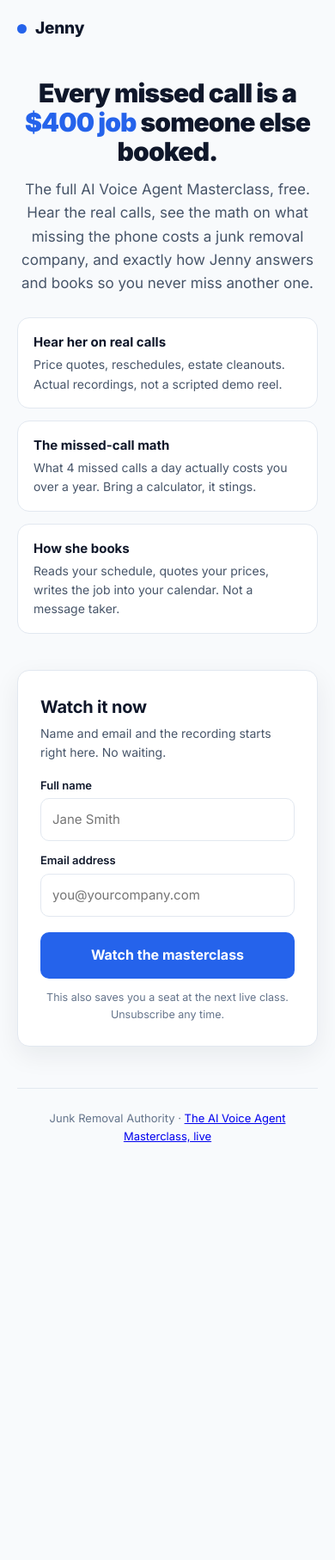
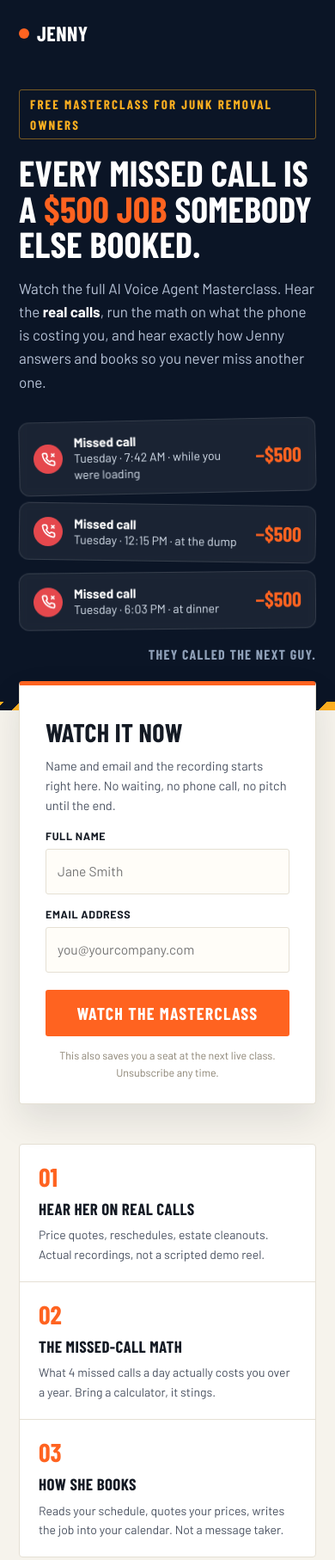
Before and after one commit to rlgodbold/jenny-webinar, a website: page public/watch.html in a window 390 px wide. Shown: the top 1814 px of the page at 86% size. Before the commit the page ends 1371 px from the top, so only its background shows below. Drawn offline with nearby package versions, Linux system fonts and the light colour scheme; a web font is replaced by a local one.

Commit message:
Redesign /watch: industrial identity, $500 correction
- Missed-call math corrected to $500 per job (page + ads plan).
- New visual identity so it stops looking like a template: Barlow
  Condensed display type, dark navy hero, safety-orange accent,
  hazard-stripe rules, and a missed-call notification stack as the
  hero device (three calls, each stamped with the -$500 that walked).
- Post-signup offer block matches the same language.
- Flex min-width fix so the notification cards wrap on mobile.
- Functionality untouched: same form ids, /api/register wiring, UTM
  source tagging, and DEMO_LINK/DEMO_FALLBACK marker gating.

Co-Authored-By: Claude Opus 5 <noreply@anthropic.com>

```diff
--- a/public/watch.html
+++ b/public/watch.html
@@ -7,67 +7,128 @@
 <meta name="description" content="The full AI Voice Agent Masterclass for junk removal owners, free. Hear real calls, see what missed calls cost, and how Jenny answers and books for $750 a month." />
 <link rel="preconnect" href="https://fonts.googleapis.com">
 <link rel="preconnect" href="https://fonts.gstatic.com" crossorigin>
-<link href="https://fonts.googleapis.com/css2?family=Inter:wght@400;500;600;700;800;900&display=swap" rel="stylesheet">
+<link href="https://fonts.googleapis.com/css2?family=Barlow+Condensed:wght@600;700;800&family=Barlow:wght@400;500;600;700&display=swap" rel="stylesheet">
 <style>
-  :root{--bg:#f8fafc;--card:#ffffff;--line:#e2e8f0;--ink:#0f172a;--body:#475569;--muted:#64748b;
-        --blue:#2563eb;--blue-d:#1d4ed8;--radius:14px;--shadow:0 10px 30px rgba(15,23,42,.07)}
+  :root{--navy:#0b1526;--navy2:#101d33;--paper:#f6f3ec;--card:#ffffff;--line:#e5e0d4;
+        --ink:#141a24;--body:#4a5261;--muted:#8a8272;
+        --org:#ff6320;--org-d:#e5511a;--amber:#ffb020;--green:#1d9e57;
+        --cond:'Barlow Condensed',sans-serif;--sans:'Barlow',sans-serif}
   *{box-sizing:border-box;margin:0;padding:0}
-  body{font-family:'Inter',-apple-system,Segoe UI,Roboto,sans-serif;background:var(--bg);color:var(--body);line-height:1.6;-webkit-font-smoothing:antialiased}
-  .wrap{max-width:960px;margin:0 auto;padding:0 20px}
-  .topbar{display:flex;align-items:center;justify-content:space-between;padding:18px 0}
-  .brand{display:flex;align-items:center;gap:10px;font-weight:800;font-size:19px;letter-spacing:-.01em;color:var(--ink);text-decoration:none}
-  .brand .dot{width:11px;height:11px;border-radius:50%;background:var(--blue)}
-  h1{font-size:clamp(30px,5vw,46px);line-height:1.12;letter-spacing:-.03em;color:var(--ink);font-weight:900;margin-bottom:14px}
-  .accent{color:var(--blue)}
-  .sub{font-size:17px;max-width:640px;margin:0 auto 8px}
-  .hero{text-align:center;padding:26px 0 8px}
-  .points{display:grid;grid-template-columns:repeat(3,1fr);gap:14px;margin:26px 0 8px;text-align:left}
-  .pt{background:var(--card);border:1px solid var(--line);border-radius:var(--radius);padding:16px 18px;font-size:14px}
-  .pt b{display:block;color:var(--ink);margin-bottom:3px;font-size:15px}
-  .panel{background:var(--card);border:1px solid var(--line);border-radius:var(--radius);box-shadow:var(--shadow);padding:26px;max-width:460px;margin:26px auto}
-  .panel h2{color:var(--ink);font-size:20px;letter-spacing:-.01em;margin-bottom:4px}
-  .panel .lead{font-size:14px;margin-bottom:16px}
-  label{display:block;font-size:13px;font-weight:600;color:var(--ink);margin:12px 0 5px}
-  input{width:100%;border:1.5px solid var(--line);border-radius:10px;padding:12px 13px;font:inherit;font-size:15px}
-  input:focus{outline:none;border-color:var(--blue)}
-  button{width:100%;margin-top:18px;background:var(--blue);color:#fff;border:0;border-radius:10px;padding:14px;font:inherit;font-size:16px;font-weight:700;cursor:pointer}
-  button:hover{background:var(--blue-d)}
+  body{font-family:var(--sans);background:var(--paper);color:var(--body);line-height:1.6;-webkit-font-smoothing:antialiased}
+  .wrap{max-width:1060px;margin:0 auto;padding:0 22px}
+
+  /* ── dark hero ── */
+  .hero{background:var(--navy);color:#b8c4d8;position:relative;overflow:hidden}
+  .hero:after{content:"";position:absolute;left:0;right:0;bottom:0;height:10px;
+    background:repeating-linear-gradient(-45deg,var(--amber) 0 14px,var(--navy) 14px 28px)}
+  .topbar{display:flex;align-items:center;justify-content:space-between;padding:20px 0}
+  .brand{display:flex;align-items:center;gap:9px;font-family:var(--cond);font-weight:800;font-size:24px;letter-spacing:.02em;color:#fff;text-decoration:none;text-transform:uppercase}
+  .brand .dot{width:12px;height:12px;border-radius:50%;background:var(--org)}
+  .kick{display:inline-block;font-family:var(--cond);font-weight:700;font-size:15px;letter-spacing:.14em;text-transform:uppercase;color:var(--amber);border:1.5px solid rgba(255,176,32,.45);padding:4px 12px;border-radius:3px;margin-bottom:18px}
+  .hgrid{display:grid;grid-template-columns:1.15fr .85fr;gap:44px;align-items:center;padding:34px 0 58px}
+  h1{font-family:var(--cond);font-weight:800;font-size:clamp(42px,6vw,68px);line-height:.98;letter-spacing:.005em;color:#fff;text-transform:uppercase;margin-bottom:18px}
+  h1 .flag{color:var(--org)}
+  .sub{font-size:17px;max-width:520px;color:#b8c4d8}
+  .sub b{color:#fff}
+
+  /* missed-call stack */
+  .stack{display:flex;flex-direction:column;gap:12px}
+  .mc{background:rgba(255,255,255,.06);border:1px solid rgba(255,255,255,.12);backdrop-filter:blur(4px);
+      border-radius:12px;padding:13px 16px;display:flex;align-items:center;gap:13px;color:#dbe4f0}
+  .mc:nth-child(1){transform:rotate(-1.2deg)}
+  .mc:nth-child(2){transform:rotate(.8deg) translateX(10px)}
+  .mc:nth-child(3){transform:rotate(-.6deg)}
+  .mc .ic{width:34px;height:34px;border-radius:50%;background:#e5484d;display:flex;align-items:center;justify-content:center;flex:none}
+  .mc .ic svg{width:17px;height:17px}
+  .mc .t{font-size:14px;line-height:1.35;flex:1;min-width:0}
+  .mc .t b{display:block;color:#fff;font-size:15px}
+  .mc .loss{margin-left:8px;font-family:var(--cond);font-weight:800;font-size:24px;color:var(--org);white-space:nowrap}
+  .stackcap{font-family:var(--cond);font-weight:700;font-size:16px;letter-spacing:.08em;text-transform:uppercase;color:#8fa0b8;text-align:right;margin-top:4px}
+
+  /* ── form band ── */
+  .band{background:var(--paper);padding:0 0 8px}
+  .panel{background:var(--card);border:1px solid var(--line);border-radius:4px;border-top:5px solid var(--org);
+         box-shadow:0 18px 40px rgba(20,26,36,.10);padding:30px 30px 26px;max-width:520px;margin:-34px auto 0;position:relative;z-index:2}
+  .panel h2{font-family:var(--cond);font-weight:800;font-size:30px;letter-spacing:.01em;color:var(--ink);text-transform:uppercase;margin-bottom:4px}
+  .panel .lead{font-size:14.5px;margin-bottom:14px}
+  label{display:block;font-size:12.5px;font-weight:700;letter-spacing:.05em;text-transform:uppercase;color:var(--ink);margin:13px 0 5px}
+  input{width:100%;border:1.5px solid var(--line);border-radius:3px;padding:13px 13px;font:inherit;font-size:15.5px;background:#fffdf8}
+  input:focus{outline:none;border-color:var(--org)}
+  button{width:100%;margin-top:20px;background:var(--org);color:#fff;border:0;border-radius:3px;padding:15px;
+         font-family:var(--cond);font-weight:800;font-size:20px;letter-spacing:.06em;text-transform:uppercase;cursor:pointer}
+  button:hover{background:var(--org-d)}
   button:disabled{opacity:.6;cursor:default}
-  .err{background:#fef2f2;border:1px solid #fecaca;color:#b91c1c;font-size:14px;padding:11px 13px;border-radius:9px;margin-top:14px;display:none}
+  .err{background:#fef2f2;border:1px solid #fecaca;color:#b91c1c;font-size:14px;padding:11px 13px;border-radius:3px;margin-top:14px;display:none}
   .fine{font-size:12.5px;color:var(--muted);margin-top:12px;text-align:center}
-  .videosec{display:none;padding:10px 0 6px}
-  .videowrap{position:relative;width:100%;aspect-ratio:16/9;border-radius:var(--radius);overflow:hidden;background:#0f172a;box-shadow:var(--shadow)}
+
+  /* ── what's inside ── */
+  .points{display:grid;grid-template-columns:repeat(3,1fr);gap:0;margin:46px 0 10px;border:1px solid var(--line);border-radius:4px;overflow:hidden;background:var(--card)}
+  .pt{padding:22px 22px 20px;font-size:14px;border-left:1px solid var(--line)}
+  .pt:first-child{border-left:0}
+  .pt .n{font-family:var(--cond);font-weight:800;font-size:30px;color:var(--org);line-height:1;display:block;margin-bottom:8px}
+  .pt b{display:block;font-family:var(--cond);font-weight:700;font-size:19px;letter-spacing:.02em;text-transform:uppercase;color:var(--ink);margin-bottom:4px}
+
+  /* ── video + offer ── */
+  .videosec{display:none;padding:34px 0 6px}
+  .videowrap{position:relative;width:100%;aspect-ratio:16/9;border-radius:4px;overflow:hidden;background:var(--navy);box-shadow:0 18px 40px rgba(20,26,36,.14)}
   .videowrap iframe{position:absolute;inset:0;width:100%;height:100%;border:0}
-  .offer{background:#0b1f3a;color:#cfe0fb;border-radius:var(--radius);padding:26px;margin:30px auto;max-width:640px;text-align:center}
-  .offer h3{color:#fff;font-size:22px;letter-spacing:-.01em;margin-bottom:6px}
-  .offer .price{font-size:44px;font-weight:900;color:#fff;letter-spacing:-.02em;line-height:1;margin:10px 0 2px}
-  .offer .per{font-size:15px;color:#cfe0fb}
-  .offer .mb{display:inline-block;background:#eefaf1;color:#12803f;border-radius:8px;padding:8px 14px;font-weight:700;font-size:14px;margin:14px 0 4px}
-  .offer .req{font-size:13px;color:#9db8dd;margin-top:12px}
-  .cta{display:inline-block;background:var(--blue);color:#fff;text-decoration:none;font-weight:700;border-radius:10px;padding:14px 26px;margin-top:16px;font-size:16px}
-  .nextup{border:1px solid var(--line);background:#eff6ff;border-radius:10px;padding:12px 16px;margin:10px auto 0;max-width:460px;font-size:14px}
+  .nextup{border:1px solid var(--line);background:var(--card);border-left:4px solid var(--amber);border-radius:3px;padding:12px 16px;margin:16px auto 0;max-width:560px;font-size:14px}
   .nextup b{color:var(--ink)}
-  footer{border-top:1px solid var(--line);margin-top:48px;padding:24px 0 40px;text-align:center;font-size:13px;color:var(--muted)}
-  @media(max-width:680px){.points{grid-template-columns:1fr}}
+  .offer{background:var(--navy);color:#b8c4d8;border-radius:4px;padding:34px 30px;margin:34px auto;max-width:640px;text-align:center;position:relative;overflow:hidden}
+  .offer:before{content:"";position:absolute;left:0;right:0;top:0;height:8px;
+    background:repeating-linear-gradient(-45deg,var(--amber) 0 14px,var(--navy) 14px 28px)}
+  .offer h3{font-family:var(--cond);font-weight:800;font-size:30px;letter-spacing:.02em;color:#fff;text-transform:uppercase;margin-bottom:2px}
+  .offer .price{font-family:var(--cond);font-weight:800;font-size:76px;color:var(--org);letter-spacing:0;line-height:1;margin:12px 0 0}
+  .offer .per{font-size:15px;color:#b8c4d8}
+  .offer .mb{display:inline-block;background:rgba(29,158,87,.16);border:1px solid rgba(29,158,87,.5);color:#5fd394;border-radius:3px;padding:9px 15px;font-weight:600;font-size:14px;margin:16px 0 4px}
+  .offer .req{font-size:13px;color:#8fa0b8;margin-top:13px;max-width:460px;margin-left:auto;margin-right:auto}
+  .cta{display:inline-block;background:var(--org);color:#fff;text-decoration:none;border-radius:3px;padding:15px 30px;margin-top:18px;
+       font-family:var(--cond);font-weight:800;font-size:20px;letter-spacing:.06em;text-transform:uppercase}
+  .cta:hover{background:var(--org-d)}
+  footer{border-top:1px solid var(--line);margin-top:52px;padding:24px 0 42px;text-align:center;font-size:13px;color:var(--muted)}
+  footer a{color:var(--muted)}
+  @media(max-width:820px){
+    .hgrid{grid-template-columns:1fr;gap:30px;padding:26px 0 52px}
+    .points{grid-template-columns:1fr}
+    .pt{border-left:0;border-top:1px solid var(--line)}
+    .pt:first-child{border-top:0}
+    .mc:nth-child(2){transform:rotate(.8deg)}
+  }
 </style>
 </head>
 <body>
+
+<header class="hero">
   <div class="wrap">
-  <div class="topbar"><a class="brand" href="/"><span class="dot"></span> Jenny</a></div>
-
-  <div class="hero" id="heroBlock">
-    <h1>Every missed call is a <span class="accent">$400 job</span> someone else booked.</h1>
-    <p class="sub">The full AI Voice Agent Masterclass, free. Hear the real calls, see the math on what missing the phone costs a junk removal company, and exactly how Jenny answers and books so you never miss another one.</p>
-    <div class="points">
-      <div class="pt"><b>Hear her on real calls</b>Price quotes, reschedules, estate cleanouts. Actual recordings, not a scripted demo reel.</div>
-      <div class="pt"><b>The missed-call math</b>What 4 missed calls a day actually costs you over a year. Bring a calculator, it stings.</div>
-      <div class="pt"><b>How she books</b>Reads your schedule, quotes your prices, writes the job into your calendar. Not a message taker.</div>
+    <div class="topbar">
+      <a class="brand" href="/"><span class="dot"></span> Jenny</a>
+    </div>
+    <div class="hgrid" id="heroBlock">
+      <div>
+        <span class="kick">Free masterclass for junk removal owners</span>
+        <h1>Every missed call is a <span class="flag">$500 job</span> somebody else booked.</h1>
+        <p class="sub">Watch the full AI Voice Agent Masterclass. Hear the <b>real calls</b>, run the math on what the phone is costing you, and hear exactly how Jenny answers and books so you never miss another one.</p>
+      </div>
+      <div>
+        <div class="stack" aria-hidden="true">
+          <div class="mc"><span class="ic"><svg viewBox="0 0 24 24" fill="none" stroke="#fff" stroke-width="2.4" stroke-linecap="round"><path d="M22 16.9v3a2 2 0 0 1-2.2 2 19.8 19.8 0 0 1-8.6-3.1 19.5 19.5 0 0 1-6-6A19.8 19.8 0 0 1 2.1 4.2 2 2 0 0 1 4.1 2h3a2 2 0 0 1 2 1.7c.1 1 .4 2 .7 2.9a2 2 0 0 1-.5 2.1L8.1 9.9a16 16 0 0 0 6 6l1.2-1.2a2 2 0 0 1 2.1-.5c.9.3 1.9.6 2.9.7a2 2 0 0 1 1.7 2z"/><path d="M17 3l4 4M21 3l-4 4"/></svg></span>
+            <span class="t"><b>Missed call</b>Tuesday · 7:42 AM · while you were loading</span><span class="loss">−$500</span></div>
+          <div class="mc"><span class="ic"><svg viewBox="0 0 24 24" fill="none" stroke="#fff" stroke-width="2.4" stroke-linecap="round"><path d="M22 16.9v3a2 2 0 0 1-2.2 2 19.8 19.8 0 0 1-8.6-3.1 19.5 19.5 0 0 1-6-6A19.8 19.8 0 0 1 2.1 4.2 2 2 0 0 1 4.1 2h3a2 2 0 0 1 2 1.7c.1 1 .4 2 .7 2.9a2 2 0 0 1-.5 2.1L8.1 9.9a16 16 0 0 0 6 6l1.2-1.2a2 2 0 0 1 2.1-.5c.9.3 1.9.6 2.9.7a2 2 0 0 1 1.7 2z"/><path d="M17 3l4 4M21 3l-4 4"/></svg></span>
+            <span class="t"><b>Missed call</b>Tuesday · 12:15 PM · at the dump</span><span class="loss">−$500</span></div>
+          <div class="mc"><span class="ic"><svg viewBox="0 0 24 24" fill="none" stroke="#fff" stroke-width="2.4" stroke-linecap="round"><path d="M22 16.9v3a2 2 0 0 1-2.2 2 19.8 19.8 0 0 1-8.6-3.1 19.5 19.5 0 0 1-6-6A19.8 19.8 0 0 1 2.1 4.2 2 2 0 0 1 4.1 2h3a2 2 0 0 1 2 1.7c.1 1 .4 2 .7 2.9a2 2 0 0 1-.5 2.1L8.1 9.9a16 16 0 0 0 6 6l1.2-1.2a2 2 0 0 1 2.1-.5c.9.3 1.9.6 2.9.7a2 2 0 0 1 1.7 2z"/><path d="M17 3l4 4M21 3l-4 4"/></svg></span>
+            <span class="t"><b>Missed call</b>Tuesday · 6:03 PM · at dinner</span><span class="loss">−$500</span></div>
+          <div class="stackcap">They called the next guy.</div>
         </div>
       </div>
+    </div>
+  </div>
+</header>
 
+<div class="band">
+  <div class="wrap">
     <div class="panel" id="formPanel">
       <h2>Watch it now</h2>
-    <p class="lead">Name and email and the recording starts right here. No waiting.</p>
+      <p class="lead">Name and email and the recording starts right here. No waiting, no phone call, no pitch until the end.</p>
       <form id="watchForm" novalidate>
         <label for="name">Full name</label>
         <input id="name" autocomplete="name" placeholder="Jane Smith" required />
@@ -77,6 +138,12 @@
         <div class="err" id="watchErr"></div>
         <p class="fine">This also saves you a seat at the next live class. Unsubscribe any time.</p>
       </form>
+    </div>
+
+    <div class="points" id="pointsRow">
+      <div class="pt"><span class="n">01</span><b>Hear her on real calls</b>Price quotes, reschedules, estate cleanouts. Actual recordings, not a scripted demo reel.</div>
+      <div class="pt"><span class="n">02</span><b>The missed-call math</b>What 4 missed calls a day actually costs you over a year. Bring a calculator, it stings.</div>
+      <div class="pt"><span class="n">03</span><b>How she books</b>Reads your schedule, quotes your prices, writes the job into your calendar. Not a message taker.</div>
     </div>
 
     <section class="videosec" id="videoSection">
@@ -92,12 +159,15 @@
         <div class="per">per month, month to month</div>
         <div><span class="mb">Cancel any time in the first 30 days and get your money back.</span></div>
         <div class="req">One requirement: field service software with API access (Workiz, Jobber, Housecall Pro, ServiceTitan), so she can read your calendar and write the job.</div>
+        <div>
         <!--DEMO_LINK_START--><a class="cta" href="/demo">Hear her answer as YOUR company</a><!--DEMO_LINK_END-->
         <!--DEMO_FALLBACK_START--><a class="cta" href="mailto:lee@junkra.com?subject=Jenny for my company">Email Lee to get started</a><!--DEMO_FALLBACK_END-->
+        </div>
       </div>
     </section>
 
     <footer>Junk Removal Authority · <a href="/">The AI Voice Agent Masterclass, live</a></footer>
+  </div>
 </div>
 
 <script>
@@ -117,9 +187,9 @@ form.addEventListener('submit',async(e)=>{
       body:JSON.stringify({name,email,source:src})});
     const data=await res.json();
     if(!res.ok){showErr(data.error||'Something went wrong. Try again.');btn.disabled=false;btn.textContent='Watch the masterclass';return;}
-    if(data.when){$('nextWhen').textContent=(data.topic?data.topic+', ':'')+data.when+'.';$('nextUp').style.display='block';}
+    if(data.when){$('nextWhen').textContent=data.when+'.';$('nextUp').style.display='block';}
     $('formPanel').style.display='none';
-    $('heroBlock').querySelector('.points').style.display='none';
+    $('pointsRow').style.display='none';
     $('videoSection').style.display='block';
     window.scrollTo({top:0,behavior:'smooth'});
   }catch(err){showErr('Network error. Please try again.');btn.disabled=false;btn.textContent='Watch the masterclass';}
```
Also changed, not shown: docs/fb-ads-plan.md (+1 -1 lines). Lines whose indentation alone changed are shown as unchanged.
